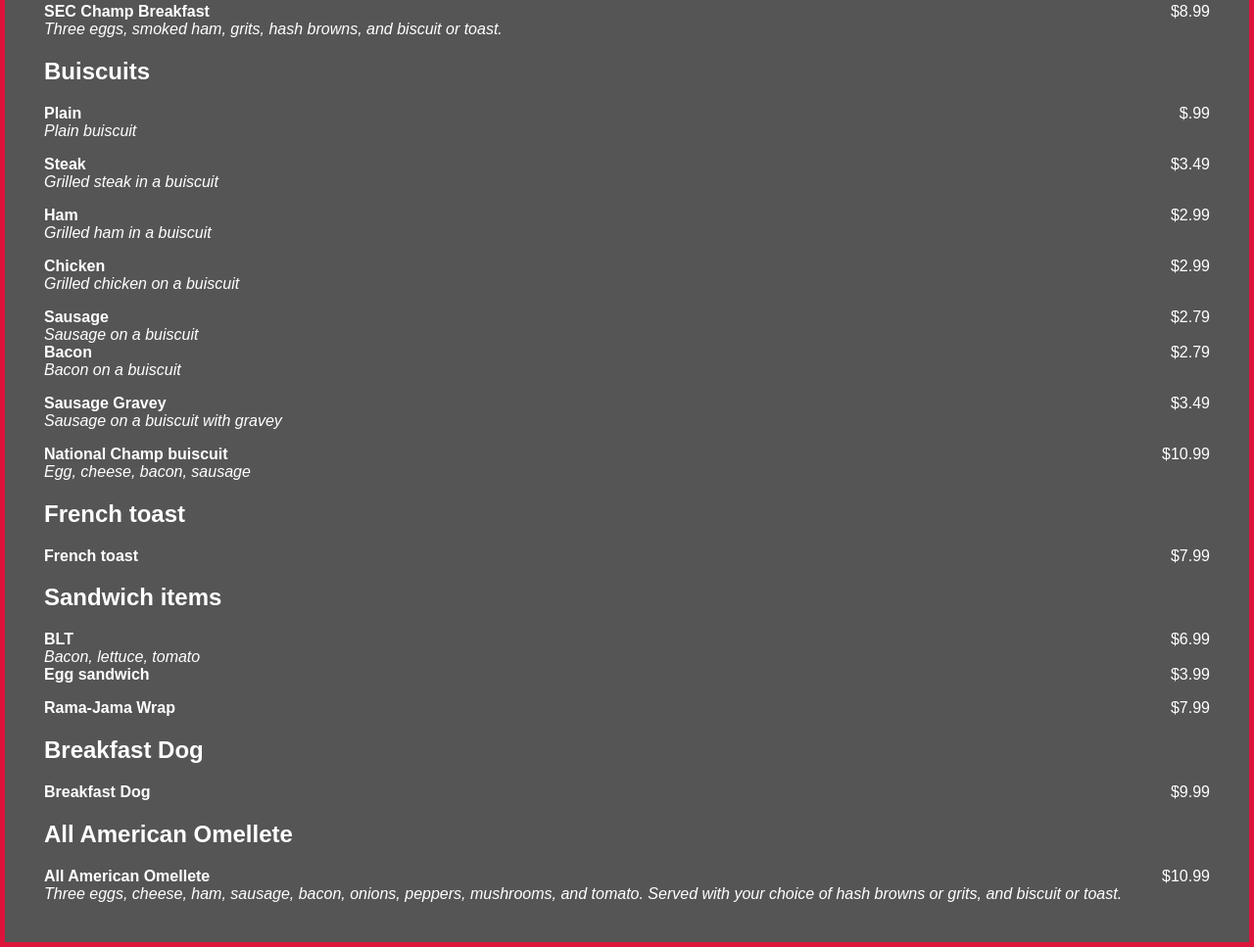
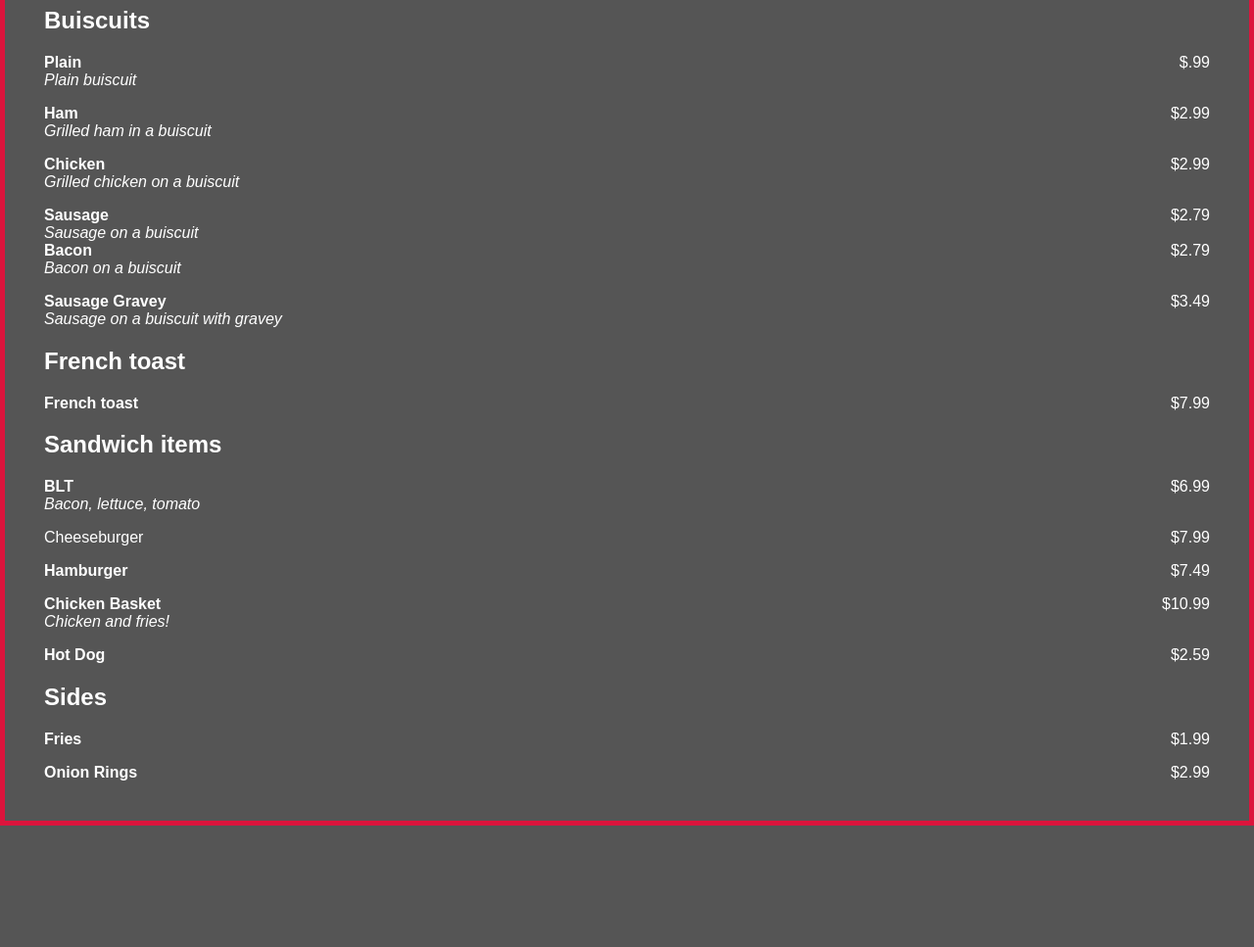
Before and after one commit to Jaydec40/Ramajamas, a plain HTML site: page menu.html in a window 1280 px wide. Shown: the part 410-1377 px from the top of the page at 98% size. After the commit the page ends 1253 px from the top, so only its background shows below. Drawn offline with Linux system fonts and the light colour scheme.

Commit message:
Add files via upload

```diff
--- a/menu.html
+++ b/menu.html
@@ -32,10 +32,7 @@
         <span class="item-name">#4</span> <span class="item-price">$8.99</span>
         <div class="item-description"> Two pancakes, bacon or sausage </div>
       </div>
-      <div class="menu-item">
-        <span class="item-name">SEC Champ Breakfast</span> <span class="item-price">$8.99</span>
-        <div class="item-description">Three eggs, smoked ham, grits, hash browns, and biscuit or toast.</div>
-      </div>
+
   </div>
 
   <div class="menu-section">
@@ -44,10 +41,7 @@
       <span class="item-name">Plain</span> <span class="item-price">$.99</span>
       <div class="item-description">Plain buiscuit</div>
     </div>
-    <div class="menu-item">
-      <span class="item-name">Steak</span> <span class="item-price">$3.49</span>
-      <div class="item-description">Grilled steak in a buiscuit</div>
-    </div>
+
     <div class="menu-item">
         <span class="item-name">Ham</span> <span class="item-price">$2.99</span>
         <div class="item-description">Grilled ham in a buiscuit</div>
@@ -67,10 +61,6 @@
             <span class="item-name">Sausage Gravey</span> <span class="item-price">$3.49</span>
             <div class="item-description">Sausage on a buiscuit with gravey</div>
           </div>
-          <div class="menu-item">
-            <span class="item-name">National Champ buiscuit</span> <span class="item-price">$10.99</span>
-            <div class="item-description">Egg, cheese, bacon, sausage</div>
-          </div>
 
           <h2> French toast</h2>
           <div class="menu-item">
@@ -83,23 +73,35 @@
               <span class="item-name">BLT</span> <span class="item-price">$6.99</span>
               <div class="item-description">Bacon, lettuce, tomato</div>
 
-              <div class="menu-item">
-                <span class="item-name">Egg sandwich</span> <span class="item-price">$3.99</span></div>
-
-                <div class="menu-item">
-                  <span class="item-name">Rama-Jama Wrap</span> <span class="item-price"> $7.99</span></div>
-
-            <h2>Breakfast Dog</h2>
-            <div class="menu-item">
-              <span class="item-name">Breakfast Dog</span> <span class="item-price">$9.99</span></div>
-
-              <h2>All American Omellete</h2>
-              <div class="menu-item">
-                <span class="item-name">All American Omellete</span> <span class="item-price">$10.99</span>
-                <div class="item-description">Three eggs, cheese, ham, sausage, bacon, onions, peppers, mushrooms, and tomato. Served with your choice of hash browns or grits, and biscuit or toast.</div>
+               </div>
+             <div class="menu-item">
+                <span class="item-name"></span> Cheeseburger<span class="item-price">$7.99</span>
+                <div class="item-description"></div>
               </div>
 
+              <div class="menu-item">
+                <span class="item-name">Hamburger</span> <span class="item-price">$7.49</span>
+                <div class="item-description"></div>
+              </div>
+              <div class="menu-item">
+                <span class="item-name">Chicken Basket</span> <span class="item-price">$10.99</span>
+                <div class="item-description">Chicken and fries!</div>
+              </div>
+              <div class="menu-item">
+                <span class="item-name">Hot Dog</span> <span class="item-price">$2.59</span>
+                <div class="item-description"></div>
 
+
+              </div>
+              <h2> Sides</h2>
+              <div class="menu-item">
+                <span class="item-name">Fries</span> <span class="item-price">$1.99</span>
+                <div class="item-description"></div>
+              </div>
+              <div class="menu-item">
+                <span class="item-name">Onion Rings</span> <span class="item-price">$2.99</span>
+                <div class="item-description"></div>
+              </div>
 
             </body>
             </html>
```
